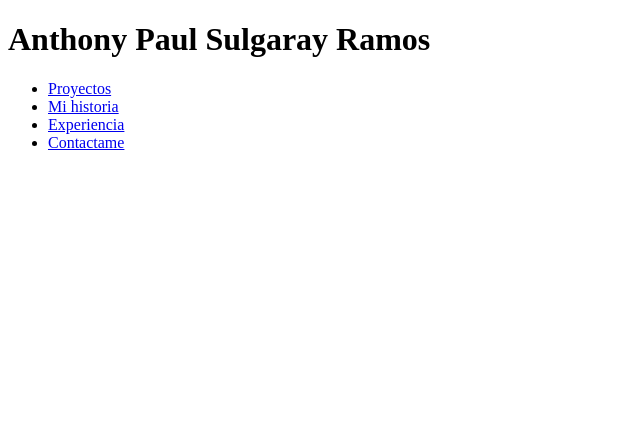
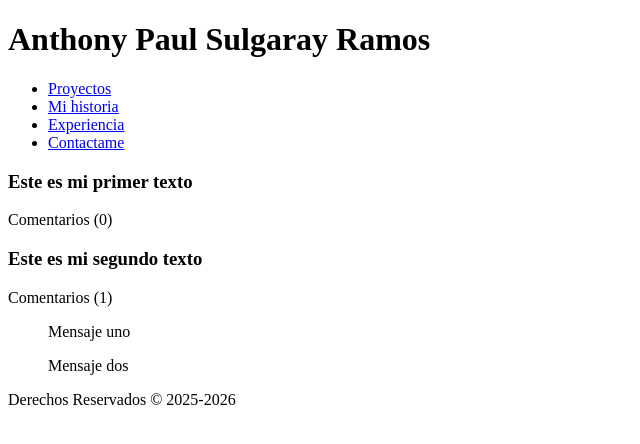
Before and after one commit to thonystar/Portafolio, a plain HTML site: page index.html in a window 1280 px wide. Shown: the whole page, without its empty margins (0-640 px from the left). Drawn offline with Linux system fonts and the light colour scheme.

Commit message:
Se agrego una sección con dos article. Una barra laterial y un footer

```diff
--- a/index.html
+++ b/index.html
@@ -22,8 +22,35 @@
             <li><a href="#">Contactame</a></li>
         </ul>
     </nav>
+    <!-- Secciones  -->
+    <section>
+        <article>
+            <header>
+                <h1>Este es mi primer texto</h1>
+            </header>
+            <footer>
+                <p>Comentarios (0)</p>
+            </footer>
+        </article>
 
-
+        <article>
+            <header>
+                <h1>Este  es mi segundo texto</h1>
+            </header>
+            <footer>
+                <p>Comentarios (1)</p>
+            </footer>
+        </article>
+    </section>
+    <!-- Barra lateral  -->
+    <aside>
+        <blockquote>Mensaje uno</blockquote>
+        <blockquote>Mensaje dos</blockquote>
+    </aside>
+    <!-- Finalizar la página  -->
+    <footer>
+        Derechos Reservados &copy; 2025-2026
+    </footer>
 
 </body>
 </html>
```
